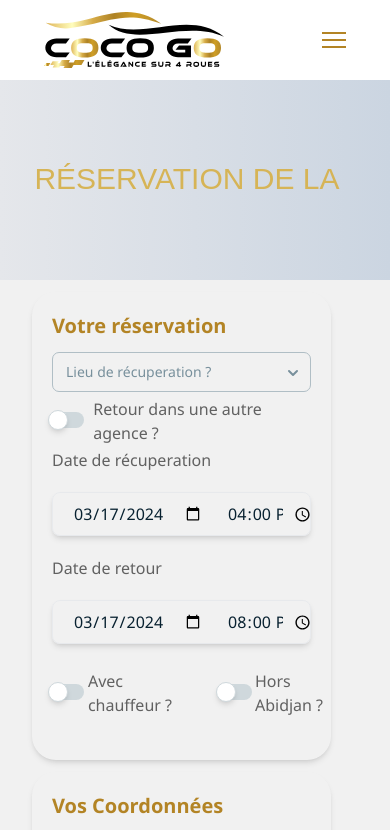
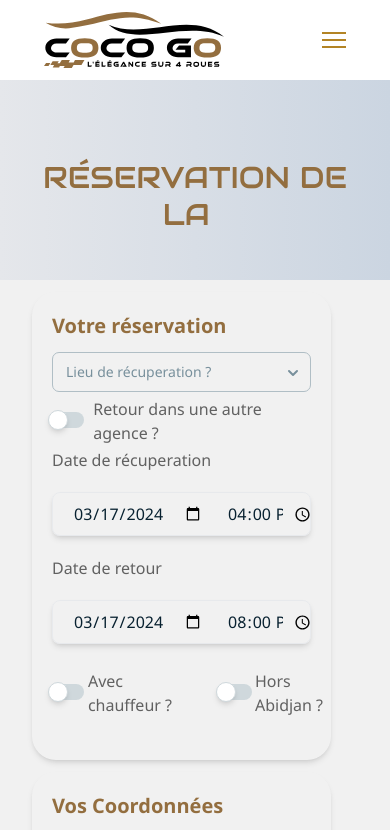
Before and after one commit to angaboli/car-rental, a Next.js app: page /reservation/1 in a window 390 px wide. Shown: the top 830 px of the page. Built offline with nearby package versions, Linux system fonts and the light colour scheme; no server answers.

Commit message:
chagne logo & header texte

```diff
--- a/app/globals.css
+++ b/app/globals.css
@@ -19,7 +19,7 @@ body {
 }
 
 .head_text {
-  @apply text-tacha font-ubuntu text-3xl;
+  @apply text-gold text-3xl;
 }
 
 .link {
--- a/components/header.tsx
+++ b/components/header.tsx
@@ -1,5 +1,5 @@
 "use client";
-import logo from '../public/logo_gold.svg'
+import logo from '../public/logo.svg'
 import { TbMenuDeep } from "react-icons/tb"
 import Link from 'next/link'
 import { IoClose } from "react-icons/io5"
--- a/components/hero.tsx
+++ b/components/hero.tsx
@@ -1,4 +1,5 @@
 "use client";
+import { Audiowide } from 'next/font/google'
 import InputDateTime from "@/components/inputDateTime";
 import { useState, useEffect } from "react";
 import { useRouter  } from "next/navigation"
@@ -15,6 +16,12 @@ interface FormValues {
   dropOffDate?: string;
   dropOffTime?: string;
 }
+
+const audiowide = Audiowide({
+  weight: '400',
+  subsets: ['latin'],
+  display: 'swap',
+})
 
 const Hero = (props: any ) => {
 
@@ -96,13 +103,12 @@ const Hero = (props: any ) => {
     fetchAvailability();
   };
 
-
   return (
     <div id="reservez" className="bg-light-gray bg-gradient-to-r from-gray-200 to-slate-300">
-      <div className="wrapper  min-h-[200px]">
-        <h1 className="head_text xs:w-full sm:w-1/2 mx-auto mb-10 pt-20 text-center uppercase">
+      <div className={` wrapper  min-h-[200px]`}>
+        <h1 className={`${audiowide.className} head_text xs:w-full sm:w-1/2 mx-auto mb-10 pt-20 text-center font-bold uppercase`}>
           L'Élégance sur&nbsp;
-          <span className="text-primary-black font-light">quatre&nbsp;</span>
+          <span className={`${audiowide.className} text-primary-black`}>quatre&nbsp;</span>
           Roues.
         </h1>
         <form onSubmit={handleSubmit} className="flex flex-col">
--- a/pages/reservation/[carId].tsx
+++ b/pages/reservation/[carId].tsx
@@ -1,6 +1,7 @@
 import { useState, useEffect } from 'react';
 import Header from '@/components/header';
 import Footer from '@/components/footer';
+import { Audiowide } from 'next/font/google'
 import Form from '@/components/form';
 import { useRouter } from 'next/router';
 import { getCarsList } from '@/services';
@@ -26,7 +27,11 @@ interface Car {
   updatedAt?: string;
 }
 
-
+const audiowide = Audiowide({
+  weight: '400',
+  subsets: ['latin'],
+  display: 'swap',
+})
 
 export default function CarReservation() {
   const router = useRouter();
@@ -74,9 +79,9 @@ export default function CarReservation() {
       <main className="scroll-smooth bg-light-gray">
         <div id="reservez" className=" bg-gradient-to-r from-gray-200 to-slate-300">
           <div className="wrapper  min-h-[200px]">
-            <h1 className="head_text xs:w-full sm:w-1/2 mx-auto mb-10 pt-20 text-center uppercase">
+            <h1 className={`${audiowide.className } head_text xs:w-full sm:w-1/2 mx-auto mb-10 pt-20 text-center uppercase`}>
               Réservation de la&nbsp;
-              <span className="text-primary-black font-light">{car?.name}&nbsp;</span>
+              <span className="text-primary-black">{car?.name}&nbsp;</span>
             </h1>
           </div>
         </div>
--- a/tailwind.config.ts
+++ b/tailwind.config.ts
@@ -23,7 +23,7 @@ const config: Config = {
         "blue-green": "#05A3AB",
         "orange": "#FC9404",
         "choco": "#4C2C2C",
-        "gold": "#B38425",
+        "gold": "#936E3F",
         "tacha": "#D6B456",
         "light-orange": "#ECC19D",
         "light-gray": "#f1f1f1",
```
Also changed, not shown: public/logo.svg.
